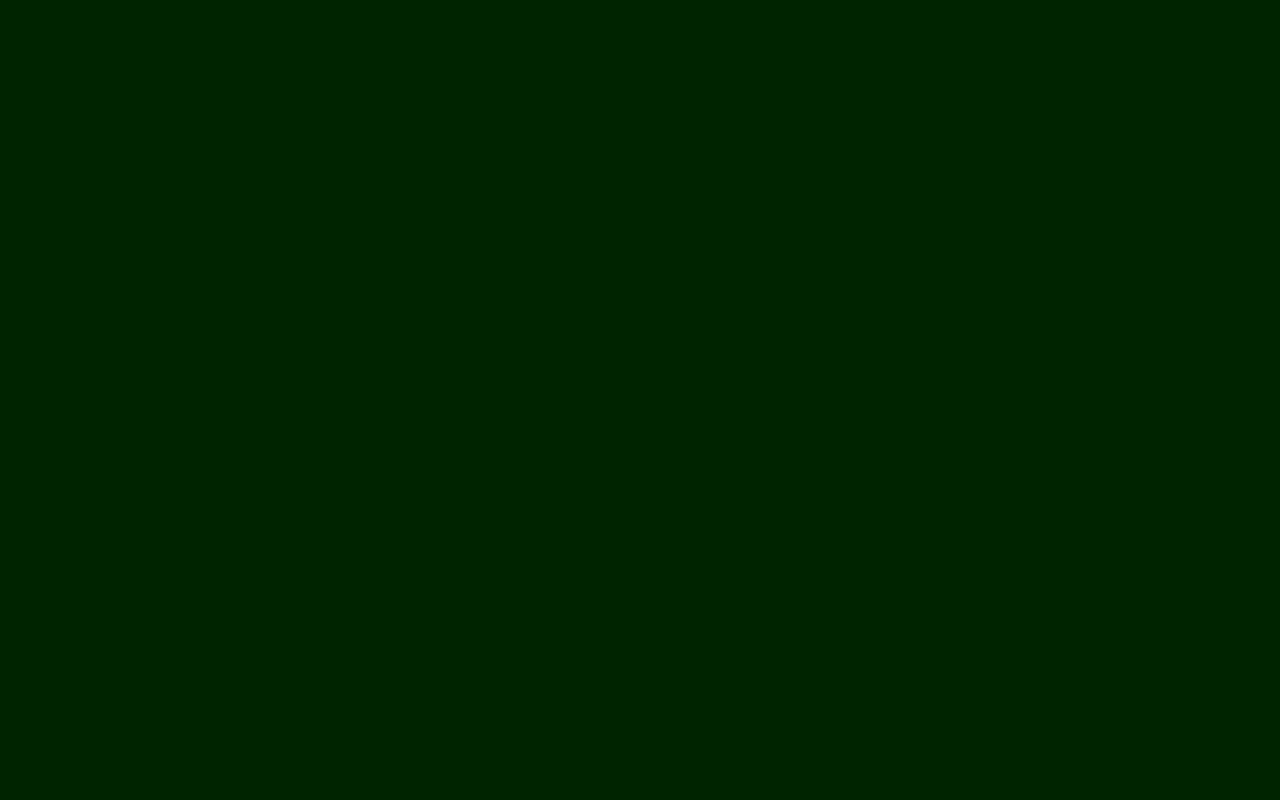
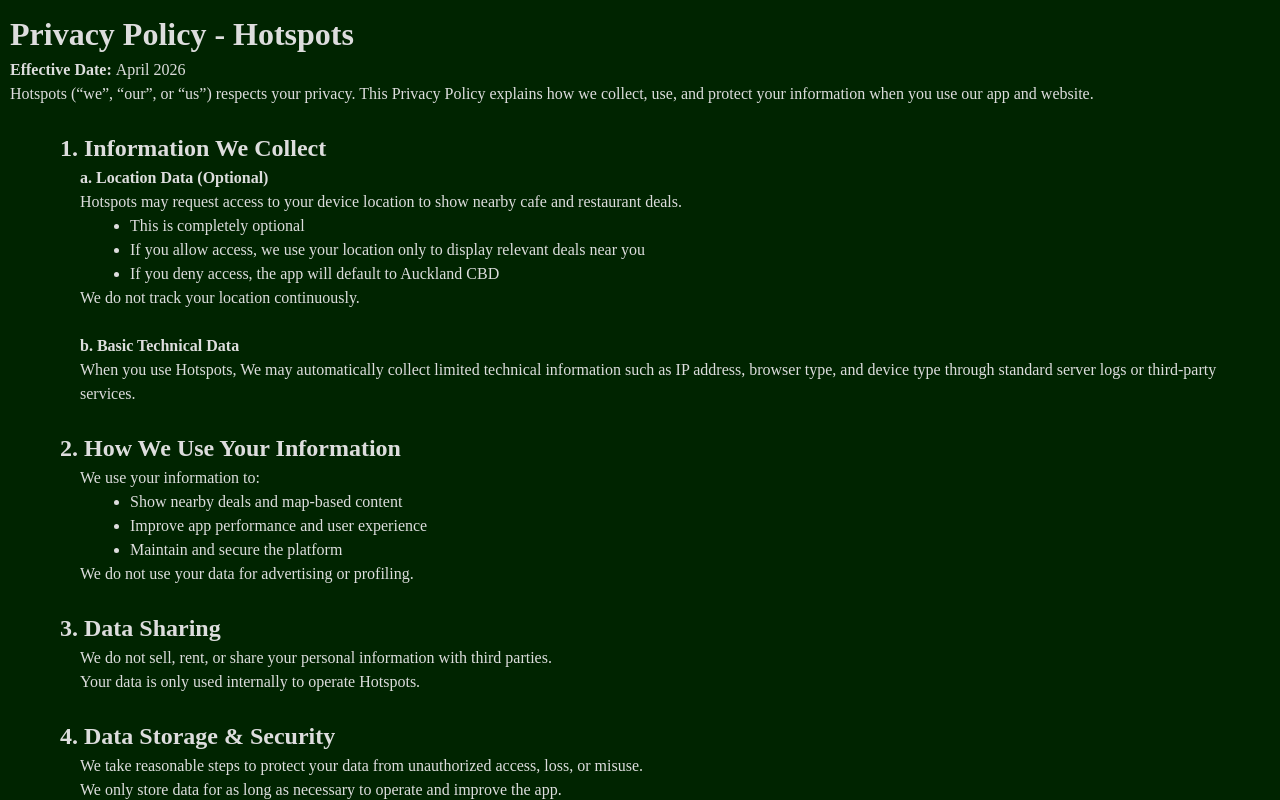
Before and after one commit to DiamondD7/incident-map_client, a React (Vite) app: page /privacy-policy in a window 1280 px wide. Before the commit this address had no page. Built offline with nearby package versions, Linux system fonts and the light colour scheme.

Commit message:
update with privacy policy

```diff
--- a/index.html
+++ b/index.html
@@ -4,7 +4,7 @@
     <meta charset="UTF-8" />
     <link rel="icon" type="image/svg+xml" href="/src/assets/hotspots-logo-transparent.png" />
     <meta name="viewport" content="width=device-width, initial-scale=1.0" />
-    <title>HotSpots</title>
+    <title>Hotspots - Discover what's happening around you</title>
   </head>
   <body>
     <div id="root"></div>
--- a/src/App.jsx
+++ b/src/App.jsx
@@ -2,6 +2,7 @@
 import { Route, Routes } from "react-router-dom";
 import AppMapContainer from "./components/AppMapContainer/AppMapContainer";
 import Home from "./components/Home/Home";
+import PrivacyPolicyContainer from "./components/PrivacyPolicyContainer/PrivacyPolicyContainer";
 
 import "./App.css";
 function App() {
@@ -9,6 +10,7 @@
     <div className="app-container__wrapper">
       <Routes>
         <Route path="/" element={<AppMapContainer />} />
+        <Route path="/privacy-policy" element={<PrivacyPolicyContainer />} />
       </Routes>
     </div>
   );
--- a/src/components/AppMapContainer/AppMapContainer.jsx
+++ b/src/components/AppMapContainer/AppMapContainer.jsx
@@ -31,6 +31,7 @@
 import "leaflet/dist/leaflet.css";
 import "../../styles/mapcontainerstyles.css";
 import RecenterMap from "./RecenterMap/RecenterMap";
+import { Link } from "react-router-dom";
 const MapActionsContainer = ({
   filteredShopType,
   setNoFilter,
@@ -433,7 +434,12 @@
     };
 
     const errorHandler = (err) => {
-      setError(`Unable to retrieve your location: ${err.message}`);
+      setLatitude(-36.8485); // Default to Auckland CBD
+      setLongitude(174.7633);
+
+      setError(
+        `Unable to retrieve your location: ${err.message}. Using default location (Auckland CBD).`,
+      );
       setIsLoading(false);
     };
 
@@ -594,6 +600,13 @@
         latitude={latitude}
         longitude={longitude}
       />
+
+      <div className="home-footer__wrapper">
+        <p style={{ fontSize: "12px", letterSpacing: ".5px" }}>
+          © 2026 Hotspots. All rights reserved. • Privacy Policy{" "}
+          <Link to="/privacy-policy">click here</Link>
+        </p>
+      </div>
     </>
   );
 };
--- a/src/components/Home/Home.jsx
+++ b/src/components/Home/Home.jsx
@@ -17,7 +17,6 @@
   return (
     <div className="home-container__wrapper">
       <NavigationContainer />
-      <h1>Home</h1>
     </div>
   );
 };
--- /dev/null
+++ b/src/components/PrivacyPolicyContainer/PrivacyPolicyContainer.jsx
@@ -0,0 +1,131 @@
+import "../../styles/privacystyles.css";
+const PrivacyPolicyContainer = () => {
+  return (
+    <div className="privacy-policy__wrapper">
+      <h1>Privacy Policy - Hotspots</h1>
+      <p>
+        <strong>Effective Date: </strong>April 2026
+      </p>
+      <p>
+        Hotspots (“we”, “our”, or “us”) respects your privacy. This Privacy
+        Policy explains how we collect, use, and protect your information when
+        you use our app and website.
+      </p>
+
+      <div style={{ paddingLeft: "50px" }}>
+        <br />
+        <h2>1. Information We Collect</h2>
+        <div className="information__wrapper">
+          <h4>a. Location Data (Optional)</h4>
+          <p>
+            Hotspots may request access to your device location to show nearby
+            cafe and restaurant deals.
+          </p>
+
+          <ul>
+            <li>This is completely optional</li>
+            <li>
+              If you allow access, we use your location only to display relevant
+              deals near you
+            </li>
+            <li>If you deny access, the app will default to Auckland CBD</li>
+          </ul>
+          <p>We do not track your location continuously.</p>
+          <br />
+          <h4>b. Basic Technical Data</h4>
+          <p>
+            When you use Hotspots, We may automatically collect limited
+            technical information such as IP address, browser type, and device
+            type through standard server logs or third-party services.
+          </p>
+        </div>
+        <br />
+        <h2>2. How We Use Your Information</h2>
+        <div className="information__wrapper">
+          <p>We use your information to:</p>
+          <ul>
+            <li>Show nearby deals and map-based content</li>
+            <li>Improve app performance and user experience</li>
+            <li>Maintain and secure the platform</li>
+          </ul>
+
+          <p>We do not use your data for advertising or profiling.</p>
+        </div>
+        <br />
+        <h2>3. Data Sharing</h2>
+        <div className="information__wrapper">
+          <p>
+            We do not sell, rent, or share your personal information with third
+            parties.
+          </p>
+          <p>Your data is only used internally to operate Hotspots.</p>
+        </div>
+        <br />
+        <h2>4. Data Storage & Security</h2>
+        <div className="information__wrapper">
+          <p>
+            We take reasonable steps to protect your data from unauthorized
+            access, loss, or misuse.
+          </p>
+          <p>
+            We only store data for as long as necessary to operate and improve
+            the app.
+          </p>
+        </div>
+        <br />
+        <h2>5. Your Choices</h2>
+        <div className="information__wrapper">
+          <p>You have full control over your data:</p>
+          <ul>
+            <li>
+              You can disable location access anytime in your browser or device
+              settings
+            </li>
+            <li>
+              You can continue using Hotspots without sharing your location
+            </li>
+          </ul>
+        </div>
+        <br />
+        <h2>6. Third-Party Services</h2>
+        <div className="information__wrapper">
+          <p>
+            Hotspots may use third-party services (such as maps or hosting
+            providers) to operate the app. <br /> <br /> These services may
+            process limited data as required to function, but we do not share
+            personal data beyond what is necessary.
+          </p>
+        </div>
+        <br />
+        <h2>7. Updates to This Policy</h2>
+        <div className="information__wrapper">
+          <p>
+            We may update this Privacy Policy from time to time. Changes will be
+            posted on this page with an updated effective date.
+          </p>
+        </div>
+        <br />
+        <h2>8. Contact Us</h2>
+        <div className="information__wrapper">
+          <p>
+            If you have any questions about this Privacy Policy, you can contact
+            us at: <br />
+            <br /> Email: aaron.hotspotsnz@gmail.com
+          </p>
+        </div>
+        <br />
+        <h2>9. Compliance with New Zealand Law</h2>
+        <div className="information__wrapper">
+          <p>
+            Hotspots operates in accordance with the Privacy Act 2020 of New
+            Zealand.
+          </p>
+          <br />
+          <p>By using Hotspots, you agree to this Privacy Policy.</p>
+        </div>
+      </div>
+    </div>
+  );
+};
+
+export default PrivacyPolicyContainer;
--- a/src/styles/mapcontainerstyles.css
+++ b/src/styles/mapcontainerstyles.css
@@ -107,6 +107,16 @@
     background-color: #b1b1b16e;
 }
 
+.home-footer__wrapper{
+    position: absolute;
+    bottom: 0;
+}
+
+.home-footer__wrapper p{
+    padding: 0 5px;
+    color: #b6b6b6;
+}
+
 /* LEAFLET MAP CONTAINER */
 
 .leaflet-container{
--- /dev/null
+++ b/src/styles/privacystyles.css
@@ -0,0 +1,16 @@
+.privacy-policy__wrapper{
+    color: #dddddd;
+
+    overflow: auto;
+    height: 100%;
+    padding: 10px;
+    line-height: 1.5;
+}
+
+.information__wrapper{
+    padding-left: 20px;
+}
+
+.information__wrapper ul{
+    padding-left: 50px;
+}
```
Also changed, not shown: 1 other file (tests, documents, lock files or other folders).
